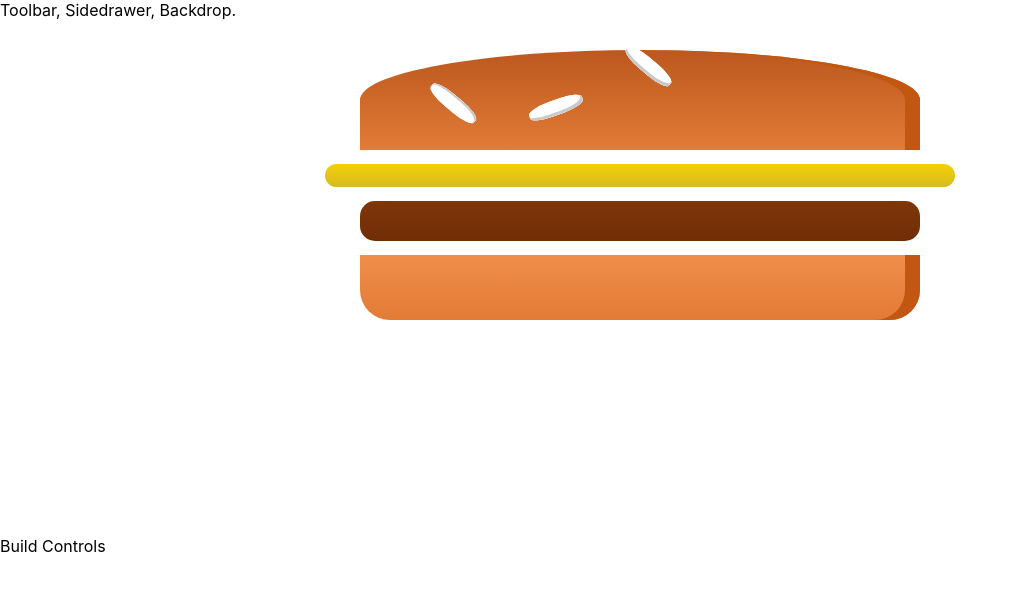
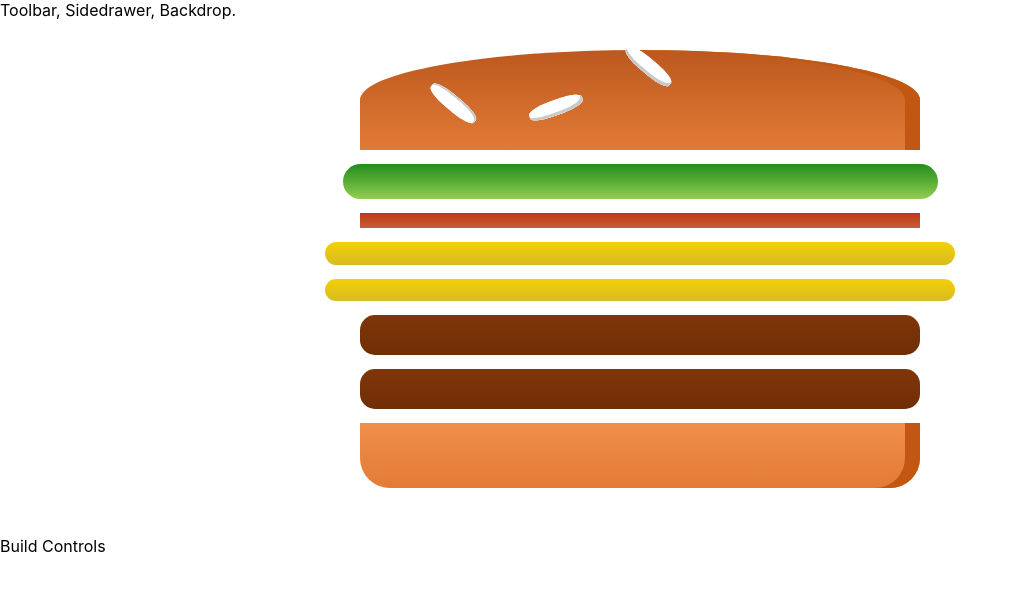
Before and after one commit to ryankegerreis/burger-builder, a React (Create React App) app: page / in a window 1280 px wide. Shown: the top 590 px of the page, without its empty margins (0-1017 px from the left). Built offline with nearby package versions, Linux system fonts and the light colour scheme.

Commit message:
Burger ingredients can be added dynamically

```diff
--- a/src/components/Burger/Burger.js
+++ b/src/components/Burger/Burger.js
@@ -3,11 +3,17 @@
 import BurgerIngredient from './BurgerIngredient/BurgerIngredient';
 
 export default function Burger(props) {
+  const transformedIngredients = Object.keys(props.ingredients)
+    .map(eachKey => {
+      return [...Array(props.ingredients[eachKey])].map((_, i) => {
+        return <BurgerIngredient key={eachKey + i} type={eachKey} />
+      })
+    })
+
   return (
     <div className='Burger'>
       <BurgerIngredient type='bread-top' />
-      <BurgerIngredient type='cheese' />
-      <BurgerIngredient type='meat' />
+      {transformedIngredients}
       <BurgerIngredient type='bread-bottom' />
 
     </div>
--- a/src/containers/BurgerBuilder/BurgerBuilder.js
+++ b/src/containers/BurgerBuilder/BurgerBuilder.js
@@ -3,12 +3,19 @@
 import Burger from '../../components/Burger/Burger'
 
 class BurgerBuilder extends Component {
-
+  state = {
+    ingredients: {
+      salad: 1,
+      bacon: 1,
+      cheese: 2,
+      meat: 2
+    }
+  }
 
   render() {
     return (
       <Aux>
-        <Burger />
+        <Burger ingredients={this.state.ingredients} />
         <div>Build Controls</div>
       </Aux>
 
```
